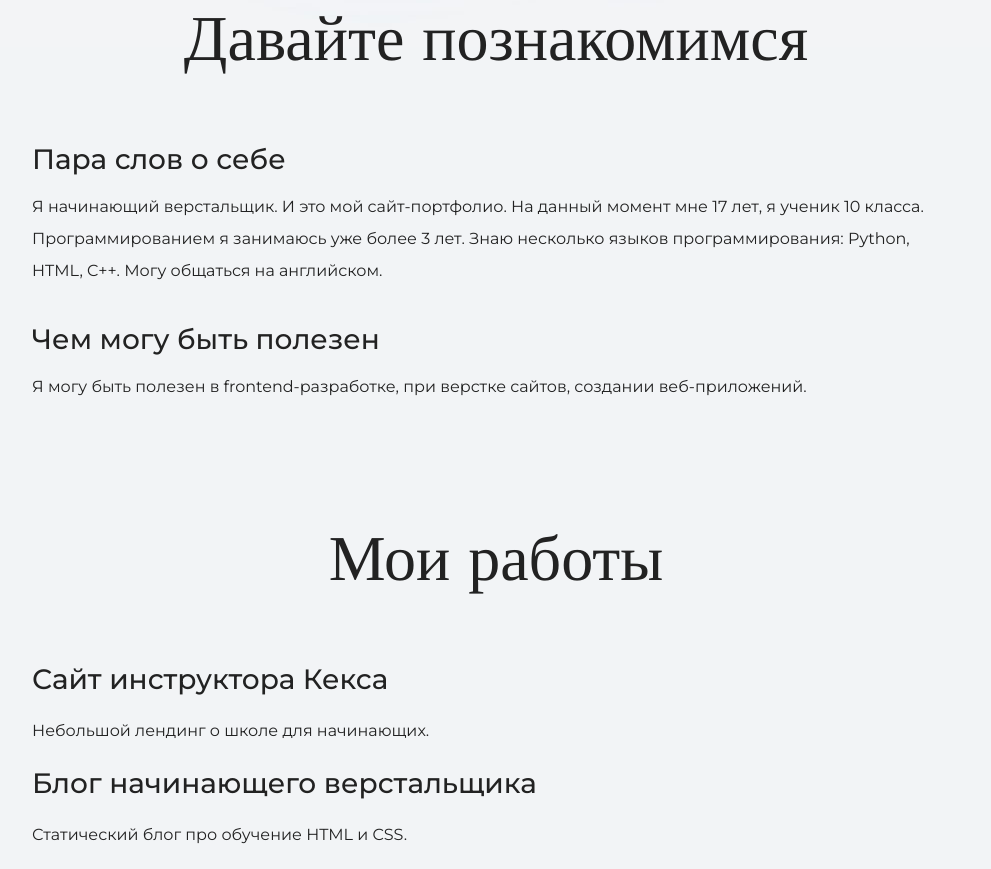
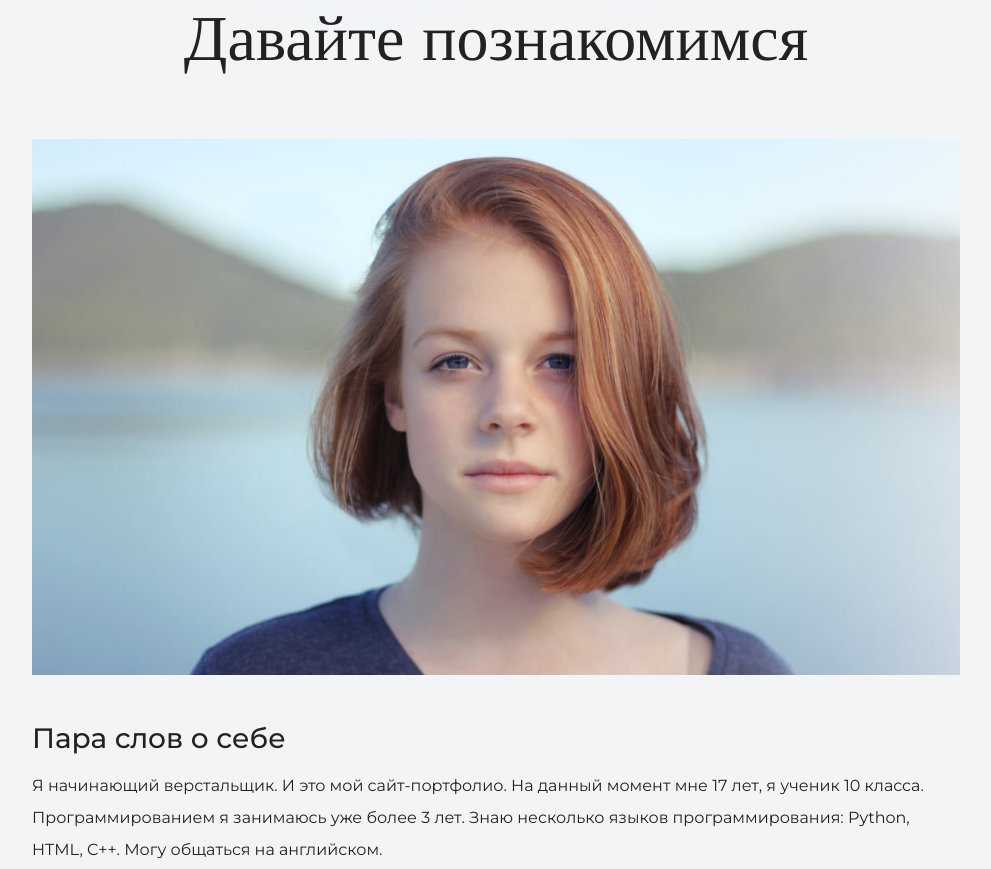
Before and after one commit to IvanGame/my-site, a plain HTML site: page index.html in a window 1280 px wide. Shown: the part 1033-1902 px from the top of the page, without its empty margins (144-1135 px from the left). Drawn offline with nearby package versions, Linux system fonts and the light colour scheme.

Commit message:
Update index.html

```diff
--- a/index.html
+++ b/index.html
@@ -12,7 +12,6 @@
       <div class="container">
         <a class="header-email" href="mailto:ivan5456007@gmail.com">ivan5456007@gmail.com</a>
         <a class="header-phone" href="tel:+79831573160">+7 983 157 31 60</a>
-        <a class="header-vk" href="https://vk.com/logo_pass">Иван Логинов</a>
       </div>
     </header>
 
@@ -26,6 +25,9 @@
     <section class="intro">
       <div class="container">
         <h2 class="subheading">Давайте познакомимся</h2>
+        <figure class="user-image">
+          <img src="files/user.jpg" width="928" height="536" alt="Фотография Логинова Ивана">
+        </figure>
         <h3>Пара слов о себе</h3>
         <p>Я начинающий верстальщик. И это мой сайт-портфолио. На данный момент мне 17 лет, я ученик 10 класса. Программированием я занимаюсь уже более 3 лет. Знаю несколько языков программирования: Python, HTML, C++. Могу общаться на английском. </p>
         <h3>Чем могу быть полезен</h3>
```
